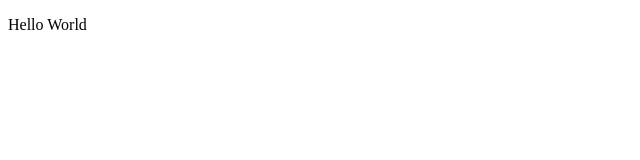
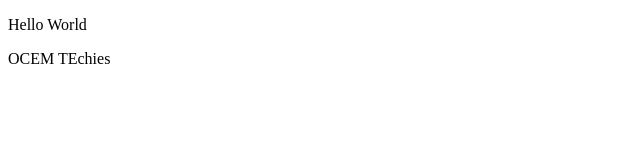
Before and after one commit to bhumika443/GitBasic, a plain HTML site: page index.html in a window 1280 px wide. Shown: the whole page, without its empty margins (0-640 px from the left). Drawn offline with Linux system fonts and the light colour scheme.

Commit message:
Add feature: Added  ocem feature

```diff
--- a/index.html
+++ b/index.html
@@ -1,4 +1,5 @@
 <!DOCTYPE html>
 <body>
     <p>Hello World</p>
+    <p>OCEM TEchies</p>
 </body>
```
